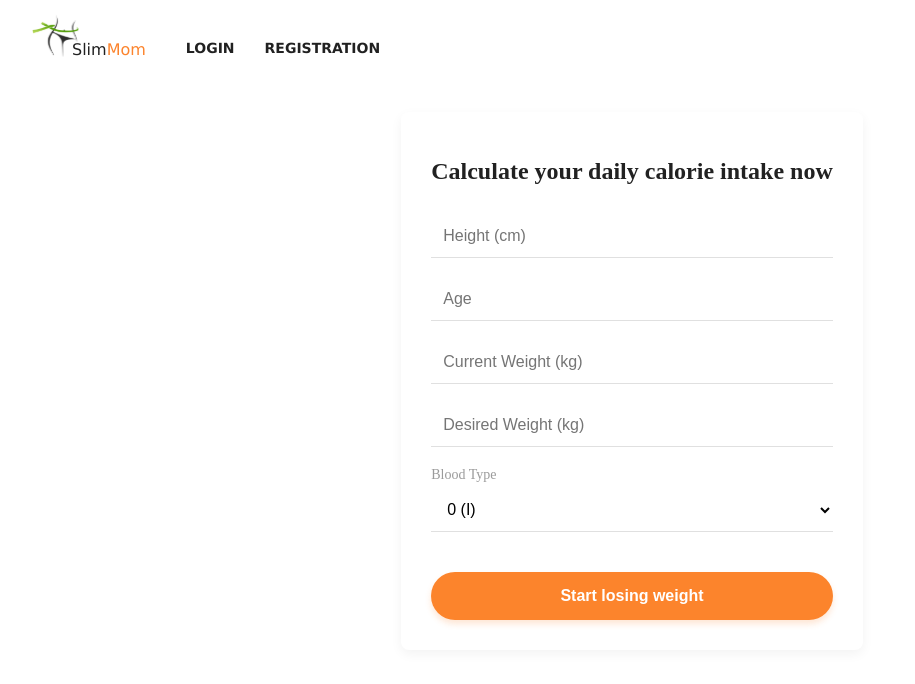
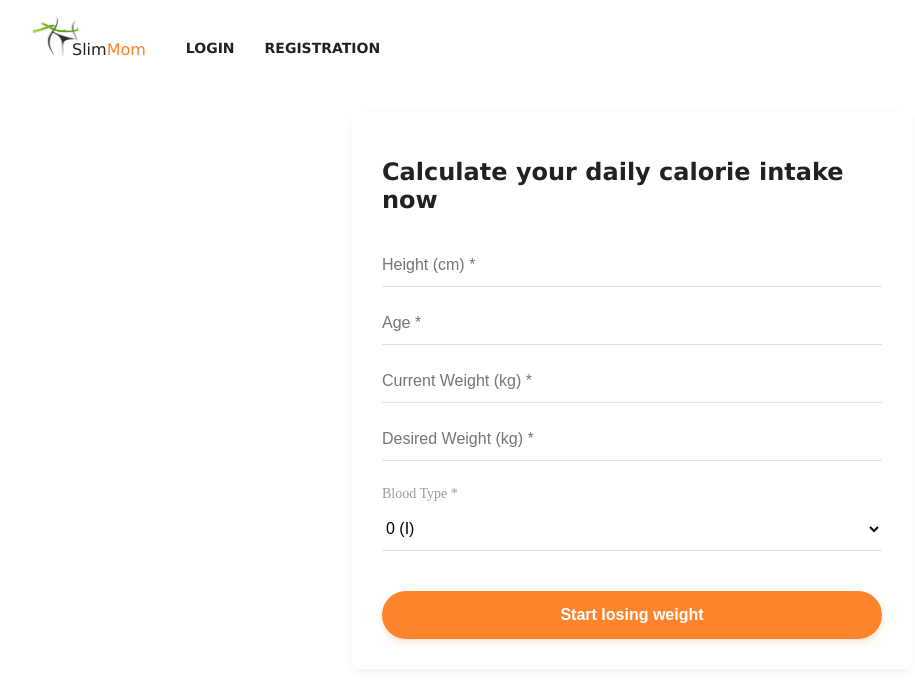
Before and after one commit to Egemen-Yilmaz/slim-moms, a React (Vite) app in the folder frontend/: page / in a window 1280 px wide. Shown: the top 684 px of the page, without its empty margins (8-923 px from the left). Built offline with nearby package versions, Linux system fonts and the light colour scheme.

Commit message:
fix: enforce strict JS validations and global loader in DailyCaloriesForm

```diff
--- a/frontend/src/components/forms/DailyCaloriesForm/DailyCaloriesForm.jsx
+++ b/frontend/src/components/forms/DailyCaloriesForm/DailyCaloriesForm.jsx
@@ -1,9 +1,12 @@
 import { useState } from "react";
+import { useDispatch } from "react-redux"; // Redux dispatch ekledik
 import { api } from "../../../api/axios";
 import { toast } from "react-toastify";
+import { showLoader, hideLoader } from "../../../redux/loader/loaderSlice"; // Global loader'ı çektik
 
-// isPrivate prop'unu ekledik (varsayılan olarak false)
 export default function DailyCaloriesForm({ openModal, isPrivate = false }) {
+  const dispatch = useDispatch();
+
   const [formData, setFormData] = useState({
     weight: "",
     height: "",
@@ -12,20 +15,63 @@ export default function DailyCaloriesForm({ openModal, isPrivate = false }) {
     bloodType: "0",
   });
 
-  const [loading, setLoading] = useState(false);
+  // 🎯 KRİTER: Hata mesajlarını inputların altında şıkça göstermek için state
+  const [errors, setErrors] = useState({});
 
   const handleChange = (e) => {
     setFormData((prev) => ({
       ...prev,
       [e.target.name]: e.target.value,
     }));
+    // Kullanıcı yazmaya başladığında o alanın hatasını temizle
+    if (errors[e.target.name]) {
+      setErrors((prev) => ({ ...prev, [e.target.name]: "" }));
+    }
+  };
+
+  // 🎯 KRİTER: Gelişmiş JavaScript Doğrulama (Validation) Fonksiyonu
+  const validateForm = () => {
+    const newErrors = {};
+    const h = Number(formData.height);
+    const a = Number(formData.age);
+    const w = Number(formData.weight);
+    const tw = Number(formData.targetWeight);
+
+    if (!formData.height || isNaN(h) || h < 100 || h > 250) {
+      newErrors.height = "Please enter a realistic height (100-250 cm).";
+    }
+    if (!formData.age || isNaN(a) || a < 18 || a > 100) {
+      newErrors.age = "Age must be between 18 and 100.";
+    }
+    if (!formData.weight || isNaN(w) || w < 30 || w > 300) {
+      newErrors.weight = "Please enter a valid weight (30-300 kg).";
+    }
+    if (!formData.targetWeight || isNaN(tw) || tw < 30 || tw > 300) {
+      newErrors.targetWeight = "Please enter a valid desired weight.";
+    }
+    // Zayıflama mantığı kontrolü: Hedef kilo şu anki kilodan küçük olmalı
+    if (w && tw && tw >= w) {
+      newErrors.targetWeight = "Desired weight must be less than current weight.";
+    }
+
+    setErrors(newErrors);
+    // Eğer hata objesi boşsa true döner, form gönderilebilir demektir
+    return Object.keys(newErrors).length === 0;
   };
 
   const handleSubmit = async (e) => {
     e.preventDefault();
-    setLoading(true);
+
+    // 🎯 Doğrulamadan geçemezse isteği durdur
+    if (!validateForm()) {
+      toast.error("Please fix the errors in the form.");
+      return;
+    }
 
     try {
+      // KRİTER: Global loader tetikleniyor
+      dispatch(showLoader());
+
       const payload = {
         weight: Number(formData.weight),
         height: Number(formData.height),
@@ -34,7 +80,6 @@ export default function DailyCaloriesForm({ openModal, isPrivate = false }) {
         bloodType: formData.bloodType,
       };
 
-      // Giriş yapmış kullanıcılar için /products/user-calorie adresine gidiyor!
       const endpoint = isPrivate ? "/products/user-calorie" : "/products/public-calorie";
 
       const res = await api.post(endpoint, payload);
@@ -42,7 +87,6 @@ export default function DailyCaloriesForm({ openModal, isPrivate = false }) {
       toast.success("Calculation completed successfully");
 
       if (openModal) {
-        // Senin backend'inden dönen nesne yapısına göre res.data.data veya doğrudan res.data'yı paslayalım
         const calorieValue = res.data.data || res.data;
         openModal(calorieValue);
       }
@@ -51,64 +95,79 @@ export default function DailyCaloriesForm({ openModal, isPrivate = false }) {
       const errorMessage = err.response?.data?.message || "Calculation failed.";
       toast.error(errorMessage);
     } finally {
-      setLoading(false);
+      // KRİTER: Global loader kapatılıyor
+      dispatch(hideLoader());
     }
   };
 
   return (
-    <div style={{ background: "white", padding: "30px", borderRadius: "8px", boxShadow: "0 4px 12px rgba(0,0,0,0.05)" }}>
-      <h1 style={{ fontSize: "24px", color: "#212121", marginBottom: "30px" }}>
+    <div style={{ background: "white", padding: "30px", borderRadius: "8px", boxShadow: "0 4px 12px rgba(0,0,0,0.05)", maxWidth: "500px", margin: "0 auto" }}>
+      <h1 style={{ fontSize: "24px", color: "#212121", marginBottom: "30px", fontFamily: "Verdana, sans-serif", fontWeight: "bold" }}>
         Calculate your daily calorie intake now
       </h1>
 
-      <form onSubmit={handleSubmit} style={{ display: "flex", flexDirection: "column", gap: "20px" }}>
+      <form onSubmit={handleSubmit} style={{ display: "flex", flexDirection: "column", gap: "15px" }} noValidate>
+
+        {/* HEIGHT */}
+        <div style={{ display: "flex", flexDirection: "column" }}>
           <input
             name="height"
             type="number"
-          placeholder="Height (cm)"
+            placeholder="Height (cm) *"
             value={formData.height}
             onChange={handleChange}
-          style={{ padding: "12px", border: "none", borderBottom: "1px solid #e0e0e0", outline: "none", fontSize: "16px" }}
-          required
+            style={{ padding: "12px 0", border: "none", borderBottom: errors.height ? "1px solid red" : "1px solid #e0e0e0", outline: "none", fontSize: "16px" }}
           />
+          {errors.height && <span style={{ color: "red", fontSize: "12px", marginTop: "4px" }}>{errors.height}</span>}
+        </div>
 
+        {/* AGE */}
+        <div style={{ display: "flex", flexDirection: "column" }}>
           <input
             name="age"
             type="number"
-          placeholder="Age"
+            placeholder="Age *"
             value={formData.age}
             onChange={handleChange}
-          style={{ padding: "12px", border: "none", borderBottom: "1px solid #e0e0e0", outline: "none", fontSize: "16px" }}
-          required
+            style={{ padding: "12px 0", border: "none", borderBottom: errors.age ? "1px solid red" : "1px solid #e0e0e0", outline: "none", fontSize: "16px" }}
           />
+          {errors.age && <span style={{ color: "red", fontSize: "12px", marginTop: "4px" }}>{errors.age}</span>}
+        </div>
 
+        {/* CURRENT WEIGHT */}
+        <div style={{ display: "flex", flexDirection: "column" }}>
           <input
             name="weight"
             type="number"
-          placeholder="Current Weight (kg)"
+            placeholder="Current Weight (kg) *"
             value={formData.weight}
             onChange={handleChange}
-          style={{ padding: "12px", border: "none", borderBottom: "1px solid #e0e0e0", outline: "none", fontSize: "16px" }}
-          required
+            style={{ padding: "12px 0", border: "none", borderBottom: errors.weight ? "1px solid red" : "1px solid #e0e0e0", outline: "none", fontSize: "16px" }}
           />
+          {errors.weight && <span style={{ color: "red", fontSize: "12px", marginTop: "4px" }}>{errors.weight}</span>}
+        </div>
 
+        {/* DESIRED WEIGHT */}
+        <div style={{ display: "flex", flexDirection: "column" }}>
           <input
             name="targetWeight"
             type="number"
-          placeholder="Desired Weight (kg)"
+            placeholder="Desired Weight (kg) *"
             value={formData.targetWeight}
             onChange={handleChange}
-          style={{ padding: "12px", border: "none", borderBottom: "1px solid #e0e0e0", outline: "none", fontSize: "16px" }}
-          required
+            style={{ padding: "12px 0", border: "none", borderBottom: errors.targetWeight ? "1px solid red" : "1px solid #e0e0e0", outline: "none", fontSize: "16px" }}
           />
+          {errors.targetWeight && <span style={{ color: "red", fontSize: "12px", marginTop: "4px" }}>{errors.targetWeight}</span>}
+        </div>
 
-        <div style={{ display: "flex", flexDirection: "column", gap: "5px" }}>
-          <label style={{ fontSize: "14px", color: "#9b9b9b" }}>Blood Type</label>
+        {/* BLOOD TYPE */}
+        <div style={{ display: "flex", flexDirection: "column", gap: "5px", marginTop: "10px" }}>
+          <label style={{ fontSize: "14px", color: "#9b9b9b" }}>Blood Type *</label>
           <select
             name="bloodType"
             value={formData.bloodType}
             onChange={handleChange}
-            style={{ padding: "12px", border: "none", borderBottom: "1px solid #e0e0e0", outline: "none", fontSize: "16px", background: "white" }}
+            style={{ padding: "12px 0", border: "none", borderBottom: "1px solid #e0e0e0", outline: "none", fontSize: "16px", background: "white" }}
           >
             <option value="0">0 (I)</option>
             <option value="A">A (II)</option>
@@ -118,10 +177,10 @@ export default function DailyCaloriesForm({ openModal, isPrivate = false }) {
         </div>
 
         <button
-          disabled={loading}
-          style={{ marginTop: "20px", background: "#fc842c", color: "white", border: "none", padding: "15px", borderRadius: "30px", fontSize: "16px", fontWeight: "bold", cursor: "pointer", boxShadow: "0 4px 6px rgba(252,132,44,0.2)" }}
+          type="submit"
+          style={{ marginTop: "25px", background: "#fc842c", color: "white", border: "none", padding: "15px", borderRadius: "30px", fontSize: "16px", fontWeight: "bold", cursor: "pointer", boxShadow: "0 4px 6px rgba(252,132,44,0.2)", transition: "background 0.2s" }}
         >
-          {loading ? "Calculating..." : "Start losing weight"}
+          Start losing weight
         </button>
       </form>
     </div>
```
Lines whose indentation alone changed are shown as unchanged.
